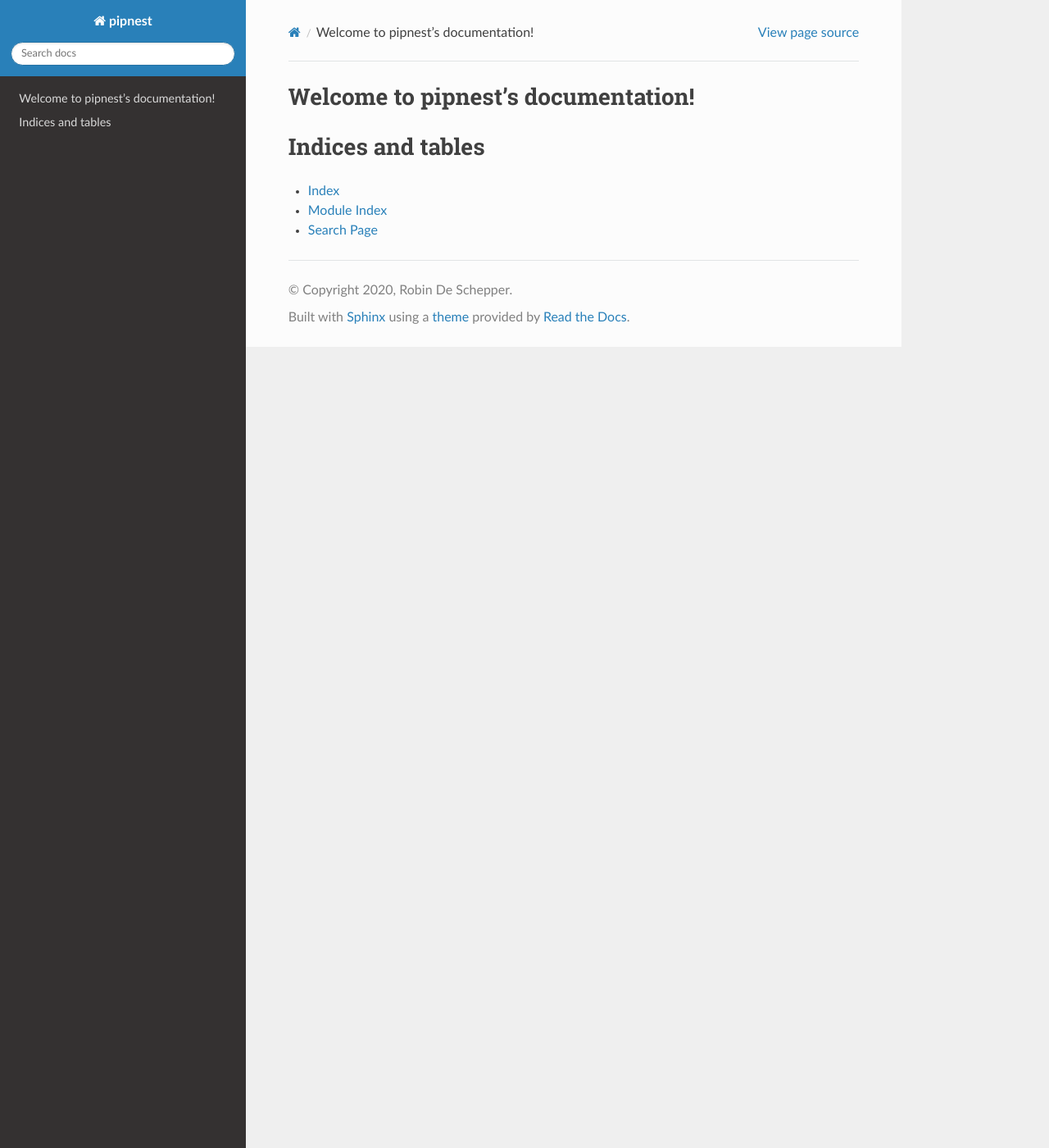
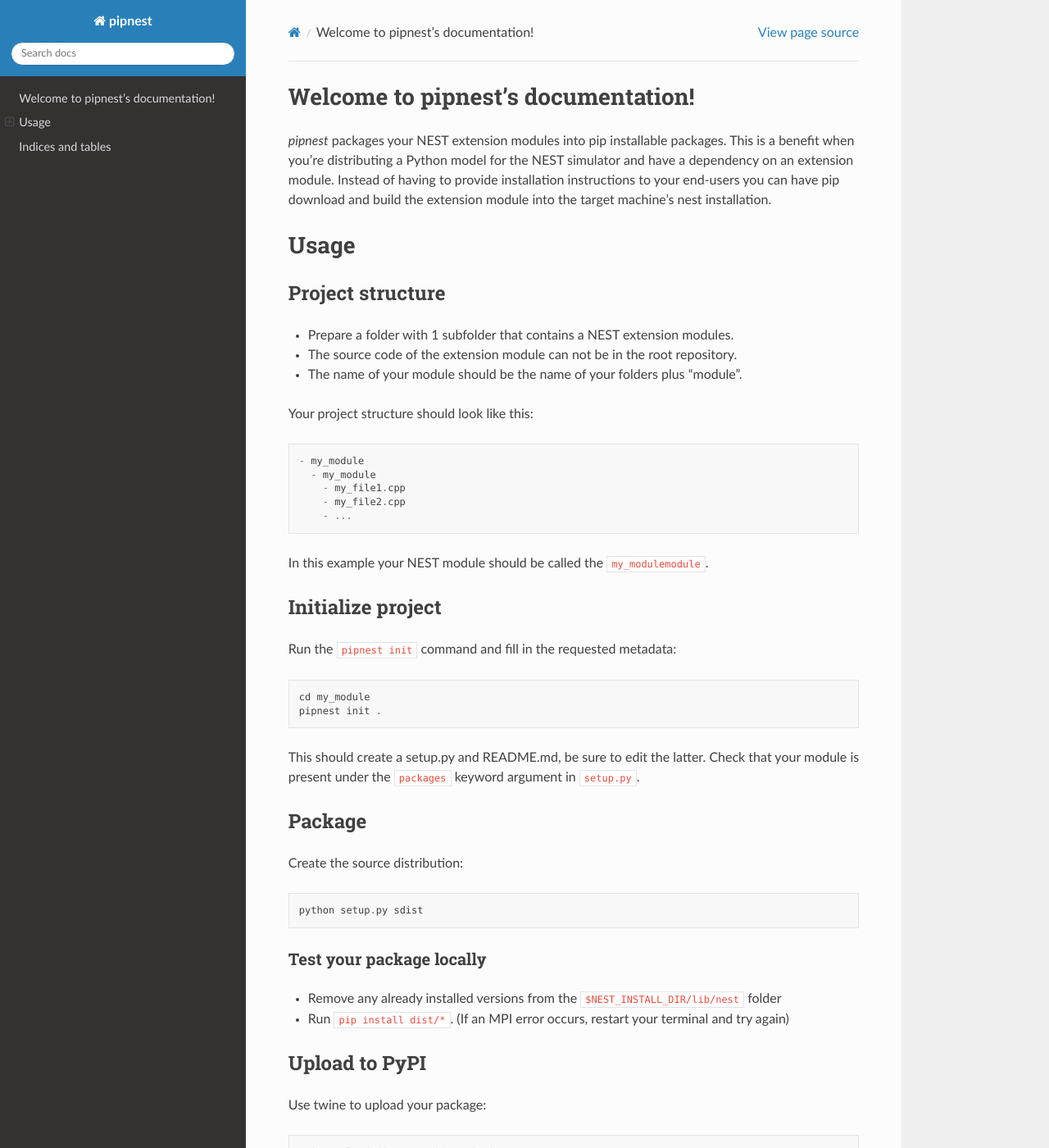
Before and after one commit to Helveg/pip-nest, a Sphinx documentation site: the page built from docs/source/index.rst, in a window 1280 px wide and 1400 px high. Shown: the whole window at 82% size. Built offline with Sphinx 7.4.7 and the Read the Docs theme 2.0.0, drawn with Linux system fonts in a browser that asks for light colours; some of the changed text lies outside the part shown.

Commit message:
Updated docs with basic workflow

```diff
--- a/docs/source/index.rst
+++ b/docs/source/index.rst
@@ -5,6 +5,65 @@
    :maxdepth: 2
    :caption: Contents:
 
+`pipnest` packages your NEST extension modules into pip installable packages. This is a
+benefit when you're distributing a Python model for the NEST simulator and have a
+dependency on an extension module. Instead of having to provide installation instructions
+to your end-users you can have pip download and build the extension module into the target
+machine's nest installation.
+
+
+Usage
+=====
+
+Project structure
+#################
+
+* Prepare a folder with 1 subfolder that contains a NEST extension modules.
+* The source code of the extension module can not be in the root repository.
+* The name of your module should be the name of your folders plus "module".
+
+Your project structure should look like this::
+
+  - my_module
+    - my_module
+      - my_file1.cpp
+      - my_file2.cpp
+      - ...
+
+In this example your NEST module should be called the ``my_modulemodule``.
+
+Initialize project
+##################
+
+Run the ``pipnest init`` command and fill in the requested metadata::
+
+  cd my_module
+  pipnest init .
+
+This should create a setup.py and README.md, be sure to edit the latter. Check that your
+module is present under the ``packages`` keyword argument in ``setup.py``.
+
+Package
+#######
+
+Create the source distribution::
+
+  python setup.py sdist
+
+Test your package locally
+-------------------------
+
+* Remove any already installed versions from the ``$NEST_INSTALL_DIR/lib/nest`` folder
+* Run ``pip install dist/*``. (If an MPI error occurs, restart your terminal and try
+  again)
+
+Upload to PyPI
+##############
+
+Use twine to upload your package::
+
+  twine upload dist/* --skip-existing
+
 Indices and tables
 ==================
 
```
